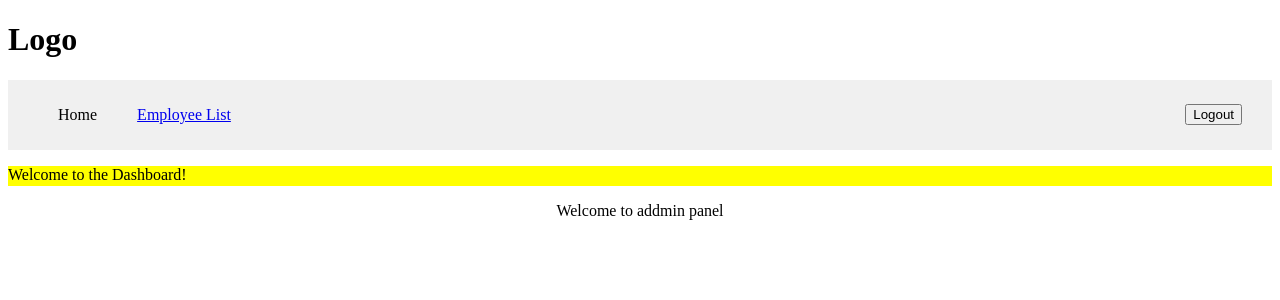
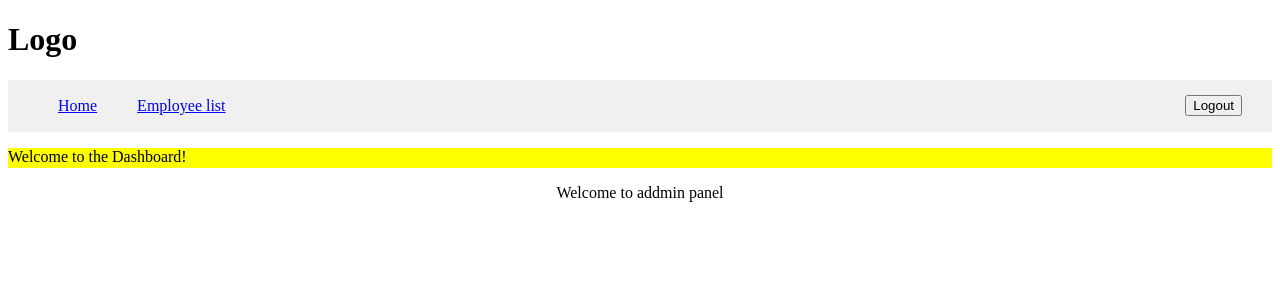
Before and after one commit to Mahesh-Bharati/DEALSDRAY-Assignment, a React (Create React App) app in the folder reactApp/app/: page /dashboard in a window 1280 px wide. Shown: the top 300 px of the page. Built offline with nearby package versions, Linux system fonts and the light colour scheme.

Commit message:
Adding some comment in code

```diff
--- a/reactApp/app/src/component/CreateEmployee.js
+++ b/reactApp/app/src/component/CreateEmployee.js
@@ -1,7 +1,6 @@
 import React, { useState } from 'react';
 import '../App.css';
-import { Link } from 'react-router-dom';
-import Logout from './Logout';
+import Heading from './Heading';
 
 function CreateEmployee() {
   const [formData, setFormData] = useState({
@@ -58,27 +57,10 @@ function CreateEmployee() {
       alert('Error adding employee');
     }
   };
-            const user = localStorage.getItem('username')
   return (
     <>
     <div>
-        <h1>Logo</h1>
-        <div>
-            <div className='dashboard-container'>
-                <div className='left-menu'>
-                    <div className='user-info'>
-                <Link to='/dashboard' className='user-info'>Home</Link>
-                <Link to='/employee-list' className='user-info'>Employee list</Link>
-                </div>
-                </div>
-                <div className='right-menu'>
-                    <div className='user-info'>
-                        <p className='user-info'>{user}</p>
-                        <Logout className='user-info'></Logout>
-                        </div>
-                </div>
-            </div>
-        </div>
+        <Heading></Heading>
     </div>
     <div className='yellow-strip'>
             <p>Create New Employee</p>
--- a/reactApp/app/src/component/Dashboard.js
+++ b/reactApp/app/src/component/Dashboard.js
@@ -1,33 +1,14 @@
 import React from 'react';
-import { Link } from 'react-router-dom';
 import '../App.css';
-import Logout from './Logout';
+import Heading from './Heading';
 
 function Dashboard() {
-    const storedUsername = localStorage.getItem('username');
   return (
-    <div>
-        <h1>Logo</h1>
-        <div className="dashboard-container">
-      <div className="left-menu">
-        <div className='user-info'>
-        <p className='user-info'>Home</p>
-        {/* <Link to='/Employeelist'>EmployeeList</Link> */}
-        <Link to="/employee-list" className='user-info'>Employee List</Link>
-        </div>
-      </div>
-      <div className="right-menu">
-  <div className="user-info">
-    <p>{storedUsername}</p>
-    <Logout />
-  </div>
+<div>
+    <Heading></Heading>
+    <p className='yellow-strip'>Welcome to the Dashboard!</p>
+    <p className='container'>Welcome to addmin panel</p>
 </div>
-
-    </div>
-      <p className='yellow-strip'>Welcome to the Dashboard!</p>
-      <p className='container'>Welcome to addmin panel</p>
-
-    </div>
 
   );
 }
--- a/reactApp/app/src/component/EditEmployee.js
+++ b/reactApp/app/src/component/EditEmployee.js
@@ -1,11 +1,10 @@
 import { useState, useEffect } from 'react';
-import { useParams,Link } from 'react-router-dom';
-import Logout from './Logout';
+import { useParams } from 'react-router-dom';
+import Heading from './Heading';
 
 const EditEmployee = () => {
   const { id } = useParams();
   const [employeeData, setEmployeeData] = useState(null);
-const user = localStorage.getItem('username')
   useEffect(() => {
     const fetchEmployeeData = async () => {
       try {
@@ -53,23 +52,7 @@ const user = localStorage.getItem('username')
   return (
     <>
     <div>
-        <h1>Logo</h1>
-        <div>
-            <div className='dashboard-container'>
-                <div className='left-menu'>
-                    <div className='user-info'>
-                <Link to='/dashboard' className='user-info'>Home</Link>
-                <Link to='/employee-list' className='user-info'>Employee list</Link>
-                </div>
-                </div>
-                <div className='right-menu'>
-                    <div className='user-info'>
-                        <p className='user-info'>{user}</p>
-                        <Logout className='user-info'></Logout>
-                        </div>
-                </div>
-            </div>
-        </div>
+         <Heading></Heading>
     </div>
     <div className='yellow-strip'>
             <p>Edit Employee Details</p>
@@ -123,7 +106,7 @@ const user = localStorage.getItem('username')
                 BSC
               </label>
             </div>
-            {/* Add more checkboxes for other courses as needed */}
+
           </div>
           <div className="form-group">
             <label>Image:</label>
--- a/reactApp/app/src/component/EmployeeList.js
+++ b/reactApp/app/src/component/EmployeeList.js
@@ -1,33 +1,15 @@
 import React from 'react'
-import Logout from './Logout'
 import { Link } from 'react-router-dom'
 import EmployeeTable from './EmployeeTable'
 import SearchEmployee from './SearchEmployee'
+import Heading from './Heading'
 
 
 function EmployeeList() {
-    const user = localStorage.getItem('username')
-
   return (
     <div>
         <div>
-        <h1>Logo</h1>
-        <div>
-            <div className='dashboard-container'>
-                <div className='left-menu'>
-                    <div className='user-info'>
-                <Link to='/dashboard' className='user-info'>Home</Link>
-                <Link to='/employee-list' className='user-info'>Employee list</Link>
-                </div>
-                </div>
-                <div className='right-menu'>
-                    <div className='user-info'>
-                        <p className='user-info'>{user}</p>
-                        <Logout className='user-info'></Logout>
-                        </div>
-                </div>
-            </div>
-        </div>
+        <Heading></Heading>
     </div>
         <div className='yellow-strip'>
         <Link to="/create-employee">Create Employee</Link>
--- /dev/null
+++ b/reactApp/app/src/component/Heading.js
@@ -0,0 +1,29 @@
+import React from 'react'
+import { Link } from 'react-router-dom'
+import Logout from './Logout'
+function Heading() {
+    const user = localStorage.getItem("username")
+  return (
+    <div>
+        <h1>Logo</h1>
+        <div>
+            <div className='dashboard-container'>
+                <div className='left-menu'>
+                    <div className='user-info'>
+                <Link to='/dashboard' className='user-info'>Home</Link>
+                <Link to='/employee-list' className='user-info'>Employee list</Link>
+                </div>
+                </div>
+                <div className='right-menu'>
+                    <div className='user-info'>
+                        <p className='user-info'>{user}</p>
+                        <Logout className='user-info'></Logout>
+                        </div>
+                </div>
+            </div>
+        </div>
+    </div>
+  )
+}
+
+export default Heading
```
Also changed, not shown: 2 other files (tests, documents, lock files or other folders).
